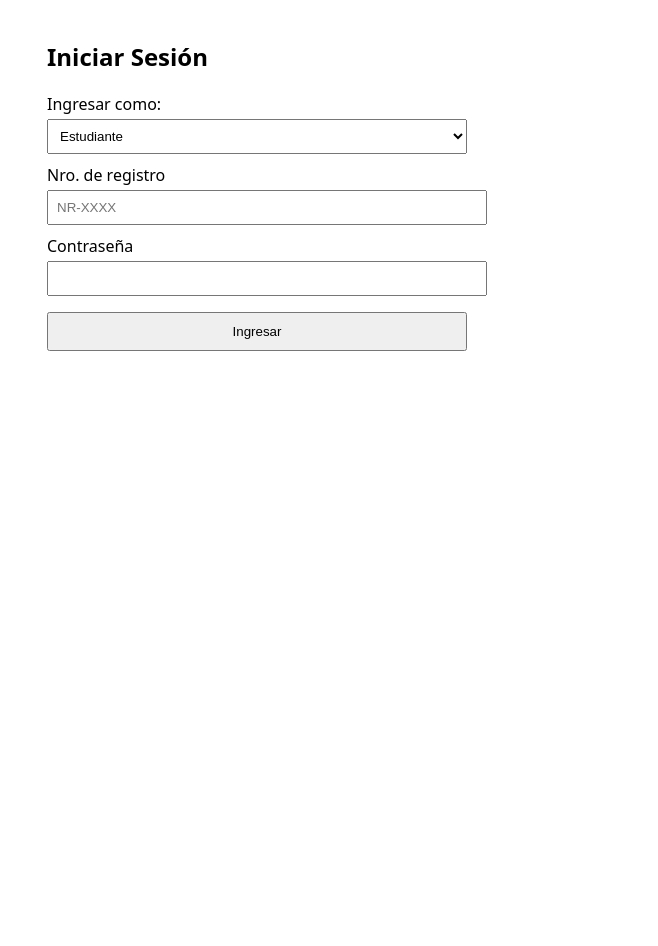
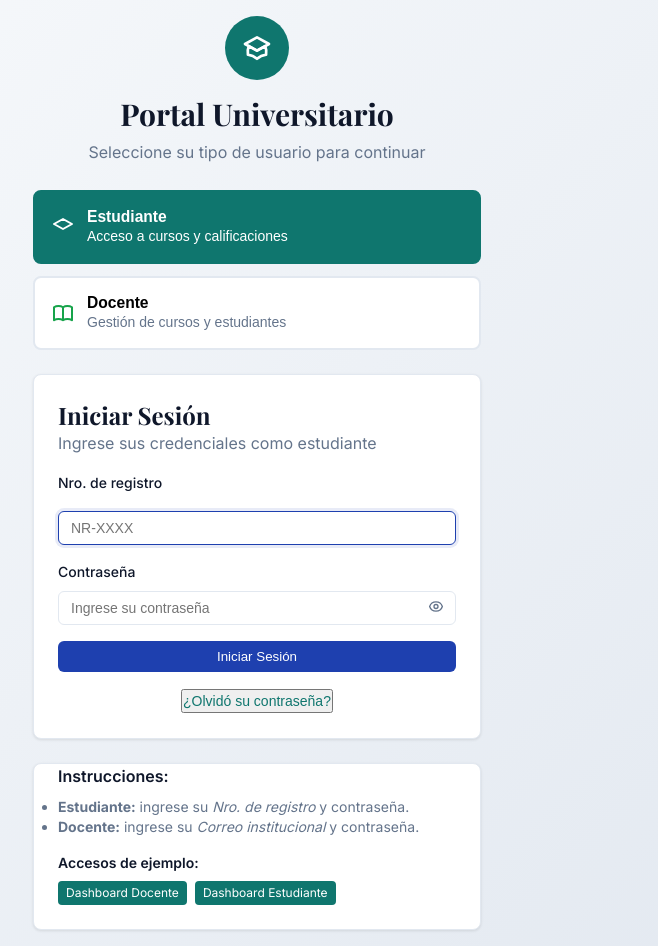
Before and after one commit to Thekempachi/Sistema-Academico-Examen-de-Grado, a PHP site: page /html/login.html in a window 1280 px wide. Shown: the whole page, without its empty margins (383-1041 px from the left). Before the commit the page ends 351 px from the top, so only its background shows below. Run offline with PHP 8.4, Linux system fonts and the light colour scheme.

Commit message:
login funciona toca hacer pruebas
samuel de mrda

```diff
--- a/Pagina_web/CSS/styles.css
+++ b/Pagina_web/CSS/styles.css
@@ -1545,3 +1545,24 @@ input[type="password"]:focus {
     margin-top: 1rem;
   }
 }
+
+/* === Parche: mismo estilo para el input de Nro. de registro (type=text) === */
+input[type="text"] {
+  width: 100%;
+  padding: 0.5rem 0.75rem;
+  border: 1px solid var(--border);
+  border-radius: 0.375rem;
+  background-color: var(--input);
+  font-size: 0.875rem;
+  transition: border-color 0.15s ease-in-out, box-shadow 0.15s ease-in-out;
+}
+input[type="text"]:focus {
+  outline: none;
+  border-color: var(--ring);
+  box-shadow: 0 0 0 3px rgba(30, 64, 175, 0.1);
+}
+
+/* === Parche: que .hidden realmente oculte la alerta === */
+.alert.hidden {
+  display: none !important;
+}
--- a/Pagina_web/html/login.html
+++ b/Pagina_web/html/login.html
@@ -2,32 +2,115 @@
 <html lang="es">
 <head>
   <meta charset="UTF-8" />
-  <title>Login - Sistema Académico</title>
-  <style>
-    body { font-family: system-ui, Arial; max-width: 420px; margin: 40px auto; }
-    label { display:block; margin-top: 10px; }
-    input, select { width: 100%; padding: 8px; margin-top: 4px; }
-    button { margin-top: 16px; padding: 10px; width: 100%; cursor: pointer; }
-  </style>
+  <meta name="viewport" content="width=device-width, initial-scale=1.0"/>
+  <title>Portal Universitario - Login</title>
+  <link rel="stylesheet" href="/Pagina_web/CSS/styles.css">
+  <link href="https://fonts.googleapis.com/css2?family=Inter:wght@400;500;600;700&family=Playfair+Display:wght@400;600;700&display=swap" rel="stylesheet">
 </head>
 <body>
-  <h2>Iniciar Sesión</h2>
+  <div class="min-h-screen university-gradient flex items-center justify-center p-4">
+    <div class="w-full max-w-md space-y-6">
+      <!-- Header -->
+      <div class="text-center space-y-2">
+        <div class="mx-auto w-16 h-16 bg-secondary rounded-full flex items-center justify-center mb-4">
+          <svg class="w-8 h-8 text-secondary-foreground" fill="none" stroke="currentColor" viewBox="0 0 24 24">
+            <path stroke-linecap="round" stroke-linejoin="round" stroke-width="2" d="M12 14l9-5-9-5-9 5 9 5z"/>
+            <path stroke-linecap="round" stroke-linejoin="round" stroke-width="2" d="M12 14l6.16-3.422a12.083 12.083 0 01.665 6.479A11.952 11.952 0 0012 20.055a11.952 11.952 0 00-6.824-2.998 12.078 12.078 0 01.665-6.479L12 14z"/>
+          </svg>
+        </div>
+        <h1 class="font-playfair text-3xl font-bold text-foreground">Portal Universitario</h1>
+        <p class="text-muted-foreground">Seleccione su tipo de usuario para continuar</p>
+      </div>
 
-  <form id="loginForm">
-    <label for="rol">Ingresar como:</label>
-    <select id="rol" name="rol" required>
-      <option value="ESTUDIANTE">Estudiante</option>
-      <option value="DOCENTE">Docente</option>
-    </select>
+      <!-- Role Selection (solo Estudiante / Docente) -->
+      <div class="grid gap-3">
+        <button type="button" onclick="selectRole('ESTUDIANTE')" class="role-selector active" id="role-estudiante">
+          <div class="flex items-center space-x-3">
+            <svg class="w-6 h-6 text-blue-600" fill="none" stroke="currentColor" viewBox="0 0 24 24">
+              <path stroke-linecap="round" stroke-linejoin="round" stroke-width="2" d="M12 14l9-5-9-5-9 5 9 5z"/>
+            </svg>
+            <div>
+              <h3 class="font-semibold">Estudiante</h3>
+              <p class="text-sm text-muted-foreground">Acceso a cursos y calificaciones</p>
+            </div>
+          </div>
+        </button>
 
-    <label for="usuario" id="usuarioLabel">Nro. de registro</label>
-    <input type="text" id="usuario" name="usuario" autocomplete="username" required>
+        <button type="button" onclick="selectRole('DOCENTE')" class="role-selector" id="role-docente">
+          <div class="flex items-center space-x-3">
+            <svg class="w-6 h-6 text-green-600" fill="none" stroke="currentColor" viewBox="0 0 24 24">
+              <path stroke-linecap="round" stroke-linejoin="round" stroke-width="2" d="M12 6.253v13m0-13C10.832 5.477 9.246 5 7.5 5S4.168 5.477 3 6.253v13C4.168 18.477 5.754 18 7.5 18s3.332.477 4.5 1.253m0-13C13.168 5.477 14.754 5 16.5 5c1.746 0 3.332.477 4.5 1.253v13C19.832 18.477 18.246 18 16.5 18c-1.746 0-3.332.477-4.5 1.253"/>
+            </svg>
+            <div>
+              <h3 class="font-semibold">Docente</h3>
+              <p class="text-sm text-muted-foreground">Gestión de cursos y estudiantes</p>
+            </div>
+          </div>
+        </button>
+      </div>
 
-    <label for="password">Contraseña</label>
-    <input type="password" id="password" name="password" autocomplete="current-password" required>
+      <!-- Login Form -->
+      <div class="login-card">
+        <div class="card-header">
+          <h2 class="text-2xl font-playfair">Iniciar Sesión</h2>
+          <p class="text-muted-foreground">Ingrese sus credenciales como <span id="selected-role-text">estudiante</span></p>
+        </div>
 
-    <button type="submit">Ingresar</button>
-  </form>
+        <div class="card-content">
+          <form id="loginForm" class="space-y-4">
+            <div class="space-y-2">
+              <label for="usuario" id="usuario-label">Nro. de registro</label>
+              <input type="text" id="usuario" class="input-focus" placeholder="NR-XXXX" autocomplete="username" required>
+            </div>
+
+            <div class="space-y-2">
+              <label for="password">Contraseña</label>
+              <div class="relative">
+                <input type="password" id="password" class="input-focus pr-10" placeholder="Ingrese su contraseña" autocomplete="current-password" required>
+                <button type="button" onclick="togglePassword()" class="password-toggle" aria-label="Mostrar/Ocultar contraseña">
+                  <svg id="eye-icon" class="w-4 h-4" fill="none" stroke="currentColor" viewBox="0 0 24 24">
+                    <path stroke-linecap="round" stroke-linejoin="round" stroke-width="2" d="M15 12a3 3 0 11-6 0 3 3 0 016 0z"/>
+                    <path stroke-linecap="round" stroke-linejoin="round" stroke-width="2" d="M2.458 12C3.732 7.943 7.523 5 12 5c4.478 0 8.268 2.943 9.542 7-1.274 4.057-5.064 7-9.542 7-4.477 0-8.268-2.943-9.542-7z"/>
+                  </svg>
+                </button>
+              </div>
+            </div>
+
+            <div id="alert" class="alert error hidden">
+              <svg class="w-4 h-4" fill="none" stroke="currentColor" viewBox="0 0 24 24">
+                <path stroke-linecap="round" stroke-linejoin="round" stroke-width="2" d="M12 9v2m0 4h.01M12 5a7 7 0 100 14 7 7 0 000-14z"/>
+              </svg>
+              <span id="alert-text">Mensaje</span>
+            </div>
+
+            <button type="submit" class="btn-primary w-full" id="login-btn">Iniciar Sesión</button>
+            <div class="text-center">
+              <button type="button" class="text-sm text-secondary hover-underline" onclick="showForgotPassword()">¿Olvidó su contraseña?</button>
+            </div>
+          </form>
+        </div>
+      </div>
+
+      <!-- Demo / accesos directos (sin admin) -->
+      <div class="demo-card">
+        <div class="card-content">
+          <h4 class="font-semibold mb-2">Instrucciones:</h4>
+          <ul class="text-sm text-muted-foreground space-y-1">
+            <li><strong>Estudiante:</strong> ingrese su <em>Nro. de registro</em> y contraseña.</li>
+            <li><strong>Docente:</strong> ingrese su <em>Correo institucional</em> y contraseña.</li>
+          </ul>
+          <div class="mt-4 space-y-2">
+            <h5 class="font-semibold text-sm">Accesos de ejemplo:</h5>
+            <div class="flex gap-2 flex-wrap">
+              <a href="/Pagina_web/html/docente.html" class="btn-secondary text-xs">Dashboard Docente</a>
+              <a href="/Pagina_web/html/estudiantes.html" class="btn-secondary text-xs">Dashboard Estudiante</a>
+            </div>
+          </div>
+        </div>
+      </div>
+
+    </div>
+  </div>
 
   <script>
     const ENDPOINT = "https://im-ventas-de-computadoras.com/Sistema_Academico/login.php";
@@ -36,33 +119,68 @@
       ESTUDIANTE: "/Pagina_web/html/estudiantes.html"
     };
 
-    const rolSel   = document.getElementById("rol");
-    const usrLabel = document.getElementById("usuarioLabel");
-    const usrInput = document.getElementById("usuario");
+    let currentRole = "ESTUDIANTE";
 
-    // Cambia el placeholder/label según rol
-    function updateUIForRole() {
-      if (rolSel.value === "DOCENTE") {
-        usrLabel.textContent = "Correo (email)";
-        usrInput.placeholder  = "docente@ejemplo.edu";
-        usrInput.type = "email";
+    function selectRole(role) {
+      currentRole = role;
+      document.getElementById("role-estudiante").classList.toggle("active", role === "ESTUDIANTE");
+      document.getElementById("role-docente").classList.toggle("active", role === "DOCENTE");
+
+      const label = document.getElementById("usuario-label");
+      const input = document.getElementById("usuario");
+      const roleText = document.getElementById("selected-role-text");
+
+      if (role === "DOCENTE") {
+        label.textContent = "Correo (email)";
+        input.type = "email";
+        input.placeholder = "docente@universidad.edu";
+        roleText.textContent = "docente";
       } else {
-        usrLabel.textContent = "Nro. de registro";
-        usrInput.placeholder  = "NR-XXXX";
-        usrInput.type = "text";
+        label.textContent = "Nro. de registro";
+        input.type = "text";
+        input.placeholder = "NR-XXXX";
+        roleText.textContent = "estudiante";
       }
+
+      input.focus();
+      hideAlert();
     }
-    rolSel.addEventListener("change", updateUIForRole);
-    updateUIForRole();
+
+    function togglePassword() {
+      const input = document.getElementById("password");
+      const eye = document.getElementById("eye-icon");
+      const isPwd = input.type === "password";
+      input.type = isPwd ? "text" : "password";
+      eye.style.opacity = isPwd ? 0.7 : 1;
+    }
+
+    function showAlert(msg) {
+      const box = document.getElementById("alert");
+      const txt = document.getElementById("alert-text");
+      txt.textContent = msg;
+      box.classList.remove("hidden");
+    }
+    function hideAlert() {
+      document.getElementById("alert").classList.add("hidden");
+    }
+
+    function showForgotPassword() {
+      alert("Contacte a soporte académico para restablecer su contraseña.");
+    }
 
     document.getElementById("loginForm").addEventListener("submit", async (e) => {
       e.preventDefault();
+      hideAlert();
 
-      const rol      = rolSel.value;
-      const usuario  = usrInput.value.trim();
+      const usuario  = document.getElementById("usuario").value.trim();
       const password = document.getElementById("password").value;
 
-      const body = new URLSearchParams({ rol, usuario, password });
+      if (!usuario || !password) {
+        showAlert("Complete todos los campos.");
+        return;
+      }
+
+      const body = new URLSearchParams({ rol: currentRole, usuario, password });
 
       try {
         const resp = await fetch(ENDPOINT, {
@@ -76,23 +194,25 @@
         try { data = JSON.parse(text); } catch { data = { ok:false, error:"RESP_JSON_INVALIDA", raw:text }; }
 
         if (resp.ok && data.ok) {
-          // Redirección según lo que devuelva el backend o el mapa local
           window.location.href = data.redirect || DEST[data.rol] || "/";
         } else if (resp.status === 401 || data.error === "CREDENCIALES_INVALIDAS") {
-          alert("Usuario o contraseña incorrectos.");
+          showAlert("Usuario o contraseña incorrectos.");
         } else if (resp.status === 400 || data.error === "FALTAN_DATOS") {
-          alert("Completa todos los campos.");
-        } else if (resp.status === 403 || data.error === "ROL_NO_PERMITIDO") {
-          alert("Solo se permite acceso a Docentes o Estudiantes.");
+          showAlert("Complete todos los campos.");
+        } else if (resp.status === 403) {
+          showAlert("Acceso no permitido para este rol.");
         } else {
-          alert("⚠️ Error del servidor. Código: " + resp.status);
+          showAlert("Error del servidor (" + resp.status + ").");
           console.error("Respuesta cruda:", text);
         }
       } catch (err) {
-        alert("⚠️ Error de conexión (¿CORS/red?). Revisa la consola.");
+        showAlert("Error de conexión (¿CORS/red?).");
         console.error(err);
       }
     });
+
+    // estado inicial
+    selectRole("ESTUDIANTE");
   </script>
 </body>
 </html>
```
Also changed, not shown: Pagina_web/html/index.html (+134 -41 lines).
